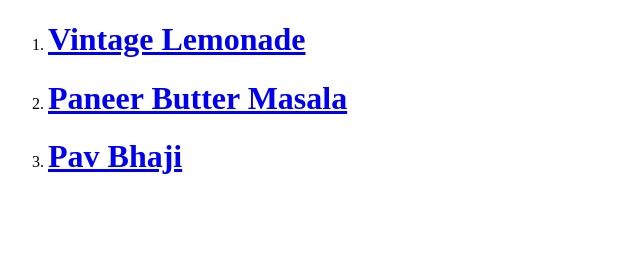
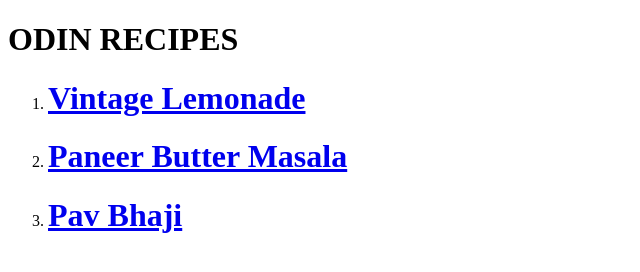
Before and after one commit to harsh48389/odin-recipes, a plain HTML site: page index.html in a window 1280 px wide. Shown: the whole page, without its empty margins (0-640 px from the left). Drawn offline with Linux system fonts and the light colour scheme.

Commit message:
Update index.html

```diff
--- a/index.html
+++ b/index.html
@@ -6,6 +6,7 @@
     <title>Document</title>
 </head>
 <body>
+    <h1>ODIN RECIPES</h1>
     <ol>
         <li><a href="recipes/lemonade.html"><h1>Vintage Lemonade</h1></a></li>
         <li><a href="recipes/paneer.html"><h1>Paneer Butter Masala</h1></a></li>
```
